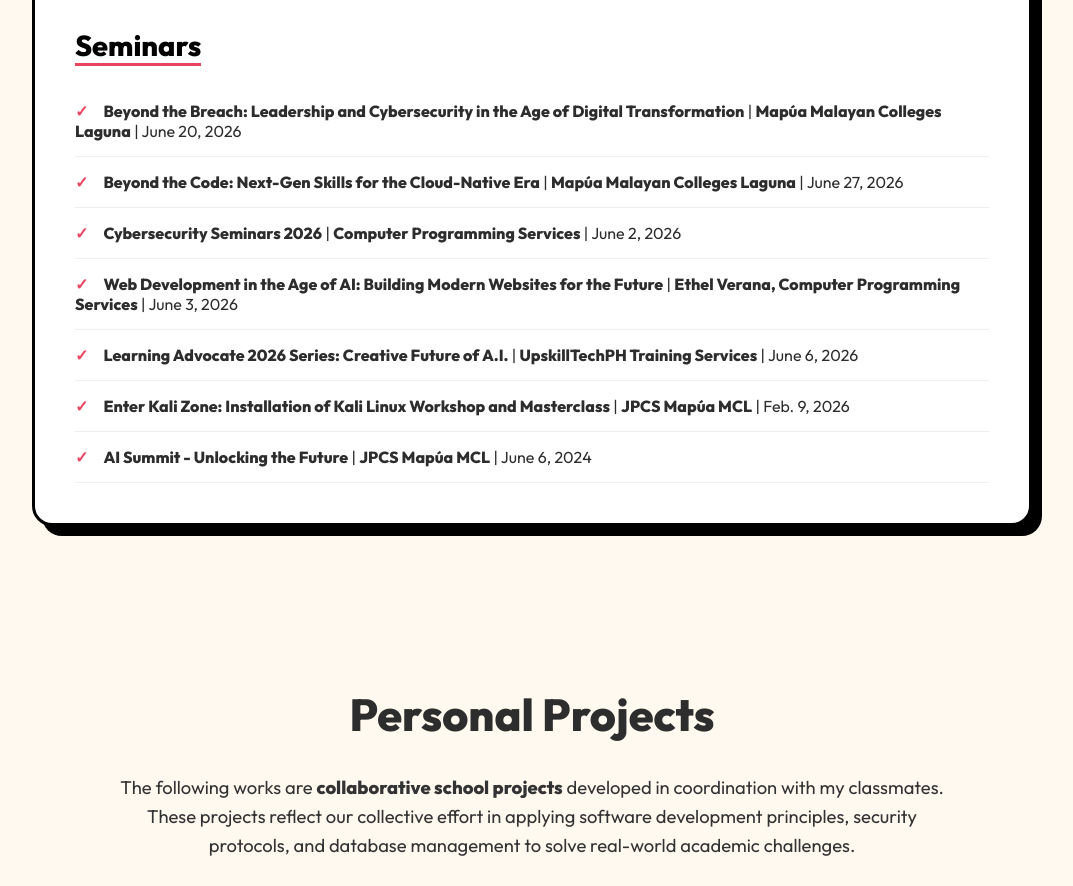
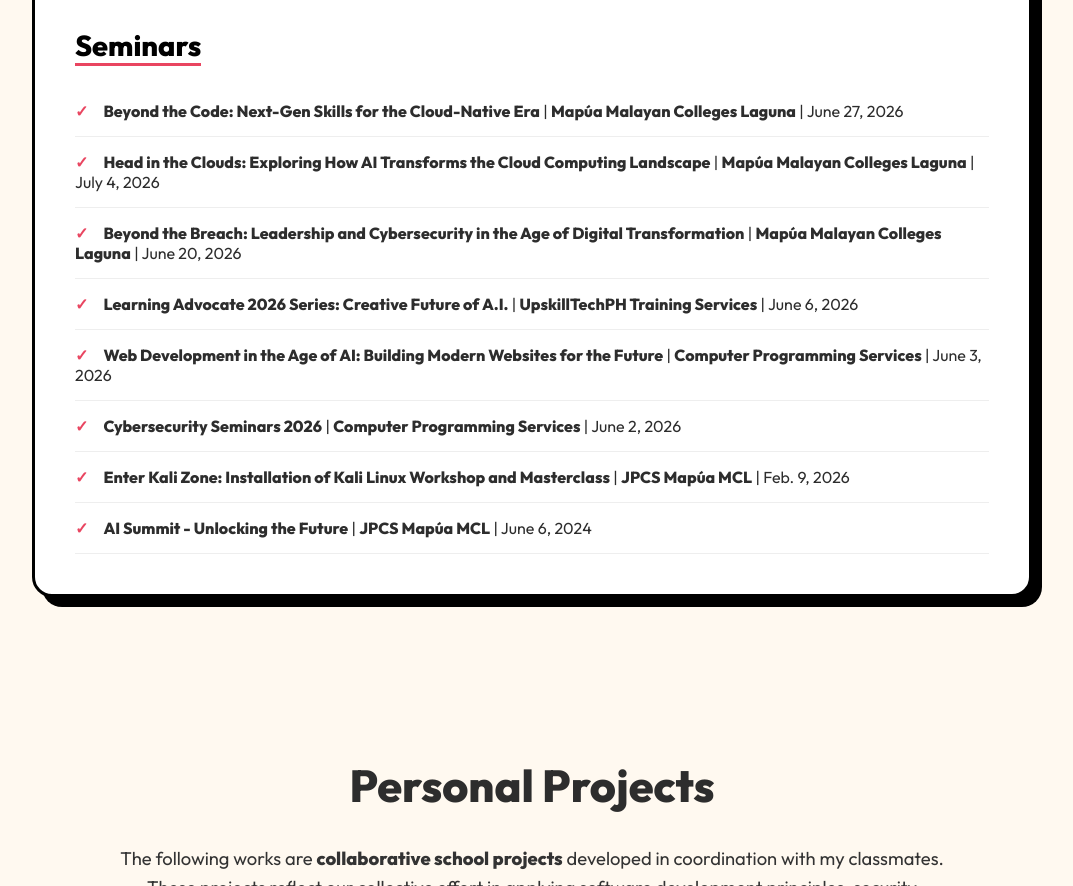
Before and after one commit to ssmanzon-mcl/shairah-manzon-portfolio, a plain HTML site: page index.html in a window 1280 px wide. Shown: the part 4691-5577 px from the top of the page, without its empty margins (108-1181 px from the left). Drawn offline with nearby package versions, Linux system fonts and the light colour scheme.

Commit message:
Update index.html

```diff
--- a/index.html
+++ b/index.html
@@ -281,11 +281,12 @@
 
 <h3 class="achieve-subtitle" style="margin-top: 30px;">Seminars</h3>
 <ul class="cert-list">
+    <li><strong>Beyond the Code: Next-Gen Skills for the Cloud-Native Era</strong> | <strong>Mapúa Malayan Colleges Laguna</strong> | June 27, 2026</li>
+    <li><strong>Head in the Clouds: Exploring How AI Transforms the Cloud Computing Landscape</strong> | <strong>Mapúa Malayan Colleges Laguna</strong> | July 4, 2026</li>
     <li><strong>Beyond the Breach: Leadership and Cybersecurity in the Age of Digital Transformation</strong> | <strong>Mapúa Malayan Colleges Laguna</strong> | June 20, 2026</li>
-    <li><strong>Beyond the Code: Next-Gen Skills for the Cloud-Native Era</strong> | <strong>Mapúa Malayan Colleges Laguna</strong> | June 27, 2026</li>
+    <li><strong>Learning Advocate 2026 Series: Creative Future of A.I.</strong> | <strong>UpskillTechPH Training Services</strong> | June 6, 2026</li>
+    <li><strong>Web Development in the Age of AI: Building Modern Websites for the Future</strong> | <strong>Computer Programming Services</strong> | June 3, 2026</li>
     <li><strong>Cybersecurity Seminars 2026</strong> | <strong>Computer Programming Services</strong> | June 2, 2026</li>
-    <li><strong>Web Development in the Age of AI: Building Modern Websites for the Future</strong> | <strong>Ethel Verana, Computer Programming Services</strong> | June 3, 2026</li>
-    <li><strong>Learning Advocate 2026 Series: Creative Future of A.I.</strong> | <strong>UpskillTechPH Training Services</strong> | June 6, 2026</li>
     <li><strong>Enter Kali Zone: Installation of Kali Linux Workshop and Masterclass</strong> | <strong>JPCS Mapúa MCL</strong> | Feb. 9, 2026</li>
     <li><strong>AI Summit - Unlocking the Future</strong> | <strong>JPCS Mapúa MCL</strong> | June 6, 2024</li>
 </ul>
```
